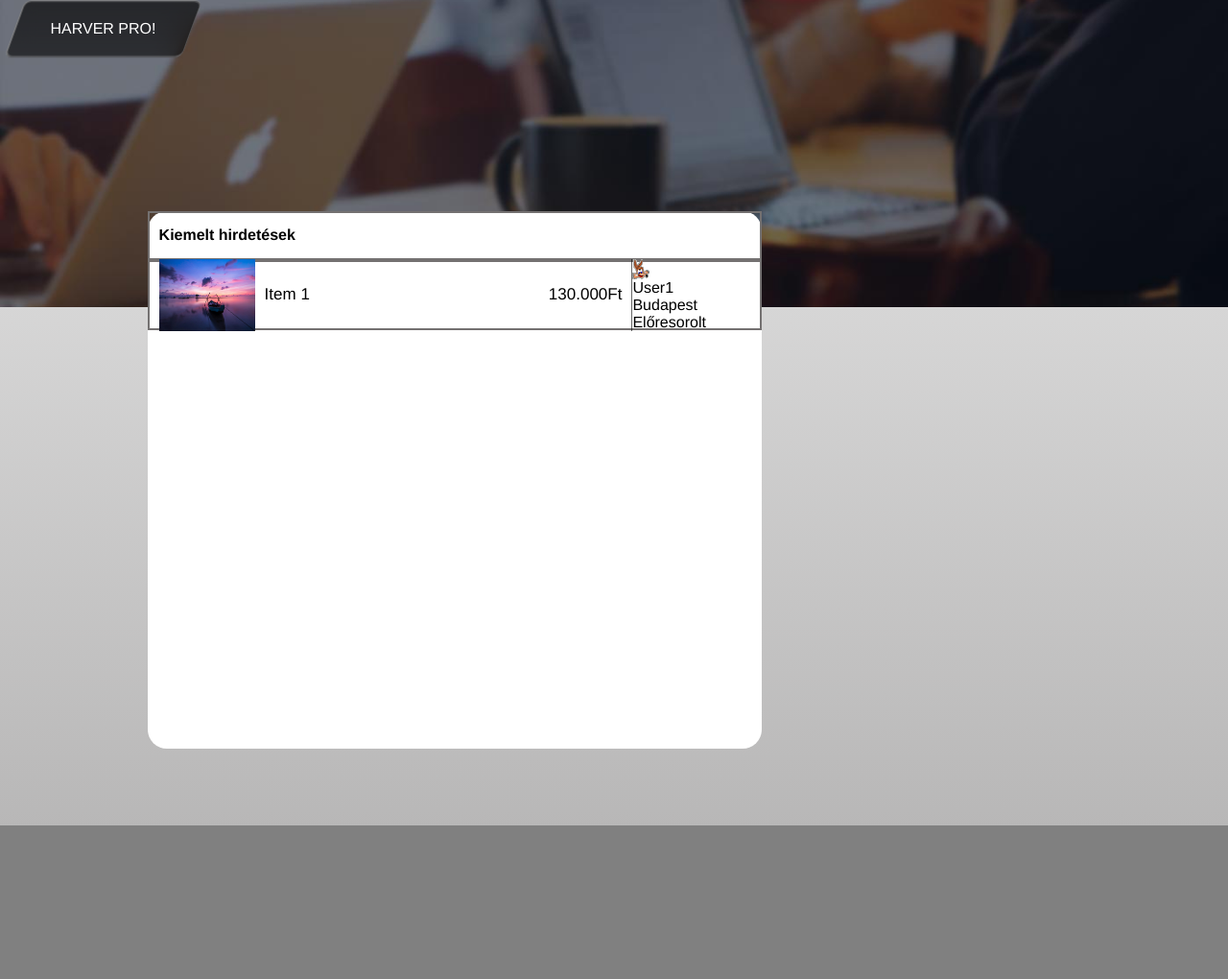
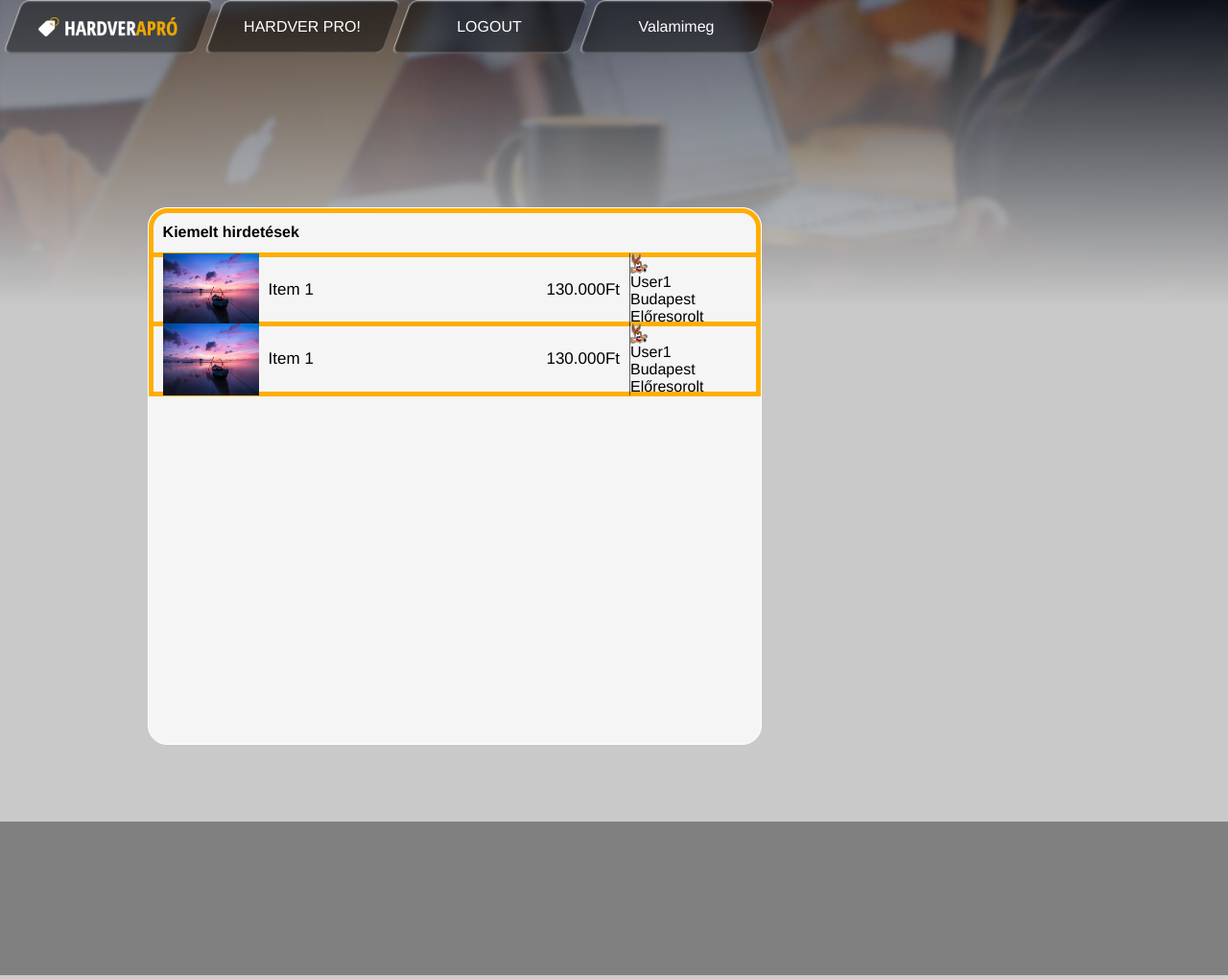
Before and after one commit to david0752/Hardverapro-remake, a PHP site: page / in a window 1280 px wide. Shown: the whole page at 96% size. Run offline with PHP 8.4, Linux system fonts and the light colour scheme.

Commit message:
robi munkaja

```diff
--- a/Index.html
+++ b/Index.html
@@ -10,9 +10,21 @@
     <header>
         <div class="background-img"></div>
         <nav>
+            <div class="navButtonLogo">
+                <div class="navBtnBackground"></div>
+                <p class="navBtnText"><img src="./Images/logo.png" alt=""></p>
+            </div>
             <div class="navButton">
                 <div class="navBtnBackground"></div>
-                <p class="navBtnText">HARVER PRO!</p>
+                <p class="navBtnText">HARDVER PRO!</p>
+            </div>
+            <div class="navButton">
+                <div class="navBtnBackground"></div>
+                <p class="navBtnText">LOGOUT</p>
+            </div>
+            <div class="navButton">
+                <div class="navBtnBackground"></div>
+                <p class="navBtnText">Valamimeg</p>
             </div>
         </nav>
     </header>
@@ -24,8 +36,19 @@
 
         <div class="items-list">
             <div class="kiemeltek">
-                <div id="kiemelt" class="item">
+                <div id="kiemelt" class="TopFrameAdverts">
                     <p>Kiemelt hirdetések</p>
+                </div>
+                <div class="item">
+                    <img src="./Images/proba-img.jpg" alt="Termék-kép">
+                    <div class="item-name">Item 1</div>
+                    <div class="ar">130.000Ft</div>
+                    <div class="profile">
+                        <img src="Images/profie-icon.gif" alt="Profile-icon">
+                        <div class="profile-name">User1</div>
+                        <div class="location">Budapest</div>
+                        <div class="eloresorolt">Előresorolt</div>
+                    </div>
                 </div>
                 <div class="item">
                     <img src="./Images/proba-img.jpg" alt="Termék-kép">
--- a/Style.css
+++ b/Style.css
@@ -6,13 +6,13 @@
 }
 
 body {
-  background: linear-gradient(#e8e8e8, #afaeae);
+  background: #c9c9c9;
   width: 100%;
 }
 
 header {
   width: 100%;
-  height: 7.5vh;
+  height: 7vh;
 }
 
 nav {
@@ -21,12 +21,27 @@ nav {
   display: flex;
   flex-direction: row;
   gap: 10px;
-  margin-left: 15px;
 }
 
 .navButton {
   height: inherit;
   width: 185px;
+  cursor: pointer;
+}
+
+.navButton:hover .navBtnBackground {
+  background: linear-gradient(#afafafa8, #4e4e4e98);
+}
+
+.navButtonLogo {
+  height: inherit;
+  width: 200px;
+  margin-left: 12.5px;
+  cursor: pointer;
+}
+
+.navButtonLogo:hover .navBtnBackground {
+  background: linear-gradient(#afafafa8, #4e4e4e98);
 }
 
 .navBtnBackground {
@@ -35,14 +50,14 @@ nav {
   background-color: black;
   transform: skew(-20deg);
   border-radius: 7.5px;
-  background: linear-gradient(#000000a8, #00000098);
+  background: linear-gradient(#0000007c, #00000070);
   box-shadow: 0 4px 30px rgba(0, 0, 0, 0.1);
-  backdrop-filter: blur(15px);
-  -webkit-backdrop-filter: blur(15px);
+  backdrop-filter: blur(7px);
+  -webkit-backdrop-filter: blur(7px);
   box-shadow: inset 0 0 0 1px rgba(255, 255, 255, 0.2);
-  border-top: 1px solid rgba(255, 255, 255, 0.4);
-  border-left: 1px solid rgba(255, 255, 255, 0.4);
-  border-bottom: 1px solid rgba(255, 255, 255, 0.3);
+  border-top: 1px solid rgba(255, 255, 255, 0.6);
+  border-left: 1px solid rgba(255, 255, 255, 0.6);
+  border-bottom: 1px solid rgba(255, 255, 255, 0.4);
   display: flex;
   align-items: center;
   justify-content: center;
@@ -61,7 +76,12 @@ nav {
   position: absolute;
   justify-content: center;
   align-items: center;
-  display: flex
+  display: flex;
+}
+
+.navBtnText img {
+  width: 145px;
+  height: 20px;
 }
 
 main {
@@ -70,7 +90,8 @@ main {
 }
 
 .items-list {
-  background-color: rgb(255, 255, 255);
+  background-color: rgb(245, 245, 245);
+  border: rgb(255, 255, 255) 1px solid;
   position: relative;
   top: 20%;
   left: 12%;
@@ -91,9 +112,31 @@ main {
   position: absolute;
 }
 
+.background-img::after {
+  content: "";
+  position: absolute;
+  width: 100%;
+  height: 100%;
+  top: 0;
+  left: 0;
+  background: linear-gradient(#ffffff00, #c9c9c9);
+}
+
 .kiemeltek {
   width: 100%;
   height: 13%;
+}
+
+.TopFrameAdverts {
+  width: 100%;
+  height: 100%;
+  display: flex;
+  justify-content: flex-start;
+  border-radius: 20px 20px 0 0;
+  border: rgb(255, 174, 0) 5px solid;
+  flex-direction: row;
+  align-items: center;
+  padding: 10px;
 }
 
 .item {
@@ -101,7 +144,9 @@ main {
   height: 100%;
   display: flex;
   justify-content: flex-start;
-  border: rgb(116, 113, 113) 2px solid;
+  border-radius: 0 0 0 0;
+  border: rgb(255, 174, 0) 5px solid;
+  border-top: none;
   flex-direction: row;
   align-items: center;
   padding: 10px;
@@ -133,7 +178,8 @@ main {
   border-left: #00000098 1px solid;
   flex-wrap: wrap;
   flex-direction: column;
-  align-content: flex-start;width: 20%;
+  align-content: flex-start;
+  width: 20%;
 }
 
 .profile img {
@@ -141,15 +187,6 @@ main {
   height: 21px;
 }
 
-
-
-
-
-
-
-
-
-
 footer {
   width: 100%;
   height: 20vh;
```
Lines whose indentation alone changed are shown as unchanged.
